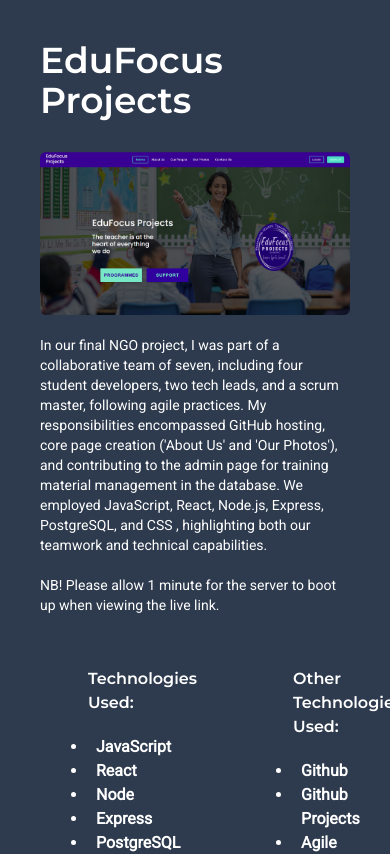
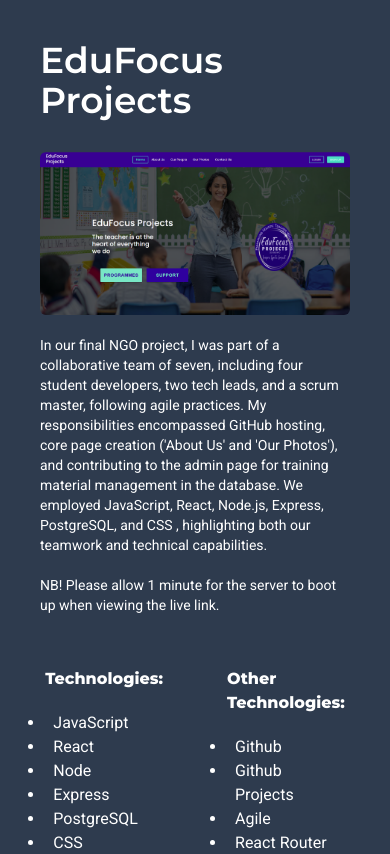
Before and after one commit to Riyaazct/myPortfolio, a React (Vite) app: page /project01 in a window 390 px wide. Shown: the top 854 px of the page. Built offline with nearby package versions, Linux system fonts and the light colour scheme.

Commit message:
adjustments to styling for projects page on mobile view

```diff
--- a/src/pages/projects/ProjectPage.jsx
+++ b/src/pages/projects/ProjectPage.jsx
@@ -33,17 +33,12 @@ const ProjectPage = ({
         </p>
 
         {/* TECHNOLOGIES */}
-        <div className="flex w-full mt-8 md:gap-5 lg:justify-around ">
-          <div className="mx-12 md:mx-16">
-            <h3 className="font-semibold md:text-2xl">
-              Technologies Used:
-            </h3>
+        <div className="flex mt-8 md:gap-5 lg:justify-around">
+          <div className="mx-8 md:mx-16">
+            <h3 className="font-bold md:text-2xl">Technologies:</h3>
             <ul className="my-5 list-disc">
               {technologies.map((tech, index) => (
-                <li
-                  key={index}
-                  className="px-2 font-semibold md:text-2xl"
-                >
+                <li key={index} className="px-2 md:text-2xl">
                   {tech}
                 </li>
               ))}
@@ -52,16 +47,13 @@ const ProjectPage = ({
 
           {/* OTHER TECHNOLOGIES */}
 
-          <div className="mx-12 md:mx-16">
-            <h3 className="font-semibold md:text-2xl">
-              Other Technologies Used:
+          <div className="mx-8 md:mx-16">
+            <h3 className="font-bold md:text-2xl">
+              Other Technologies:
             </h3>
             <ul className="my-5 list-disc">
               {otherTechnologies.map((tech, index) => (
-                <li
-                  key={index}
-                  className="px-2 font-semibold md:text-2xl"
-                >
+                <li key={index} className="px-2 md:text-2xl">
                   {tech}
                 </li>
               ))}
@@ -70,7 +62,11 @@ const ProjectPage = ({
         </div>
 
         {/* Display links to the live project and GitHub repository */}
-        <div className="flex mt-5 text-white gap-14">
+        <div
+          className={
+            !githubLink ? "gap-0" : "flex mt-5 text-white gap-14"
+          }
+        >
           <a href={liveLink} target="_blank" rel="noreferrer">
             <div className="flex flex-col items-center mt-3">
               <SlLink
```
